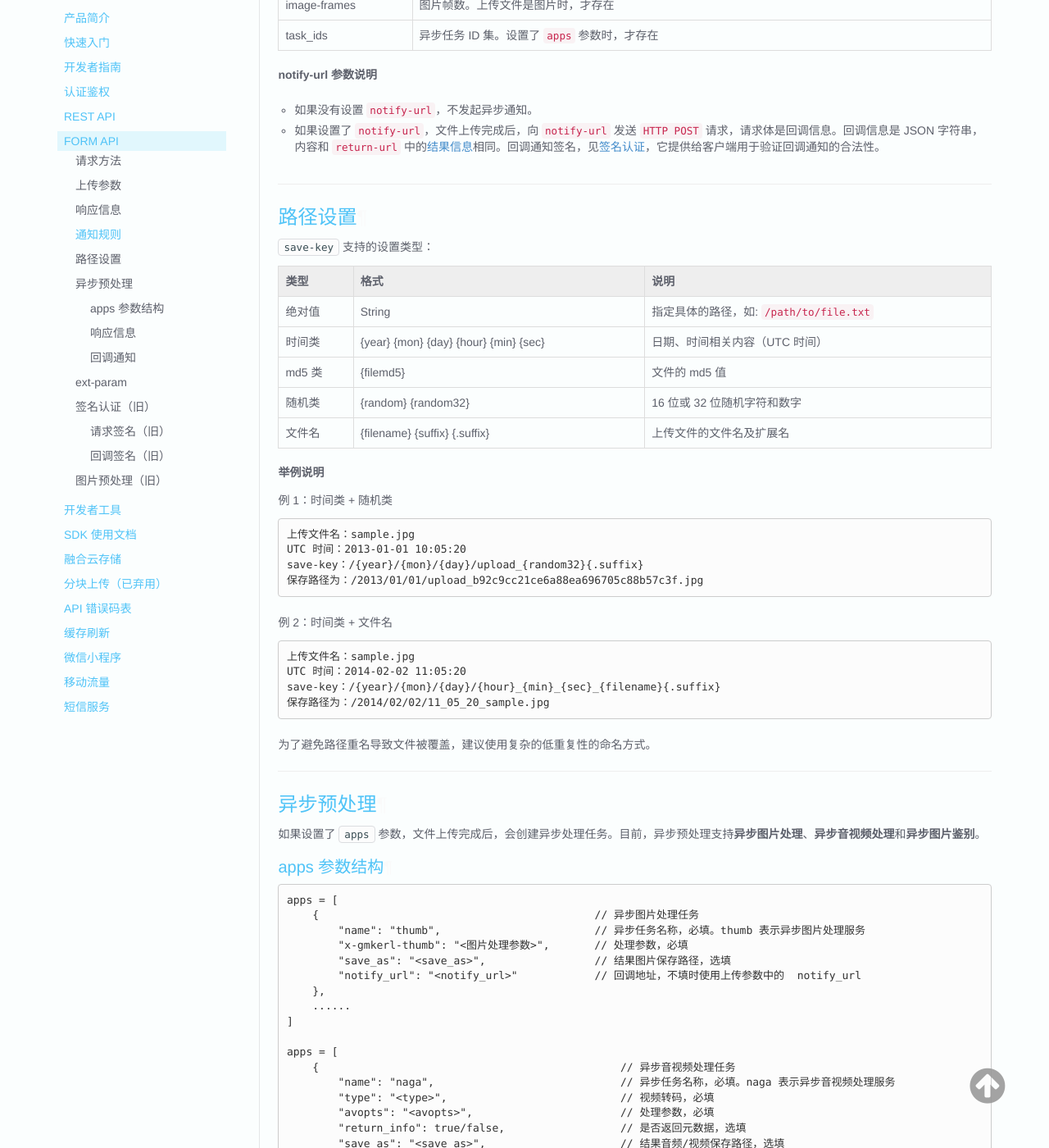
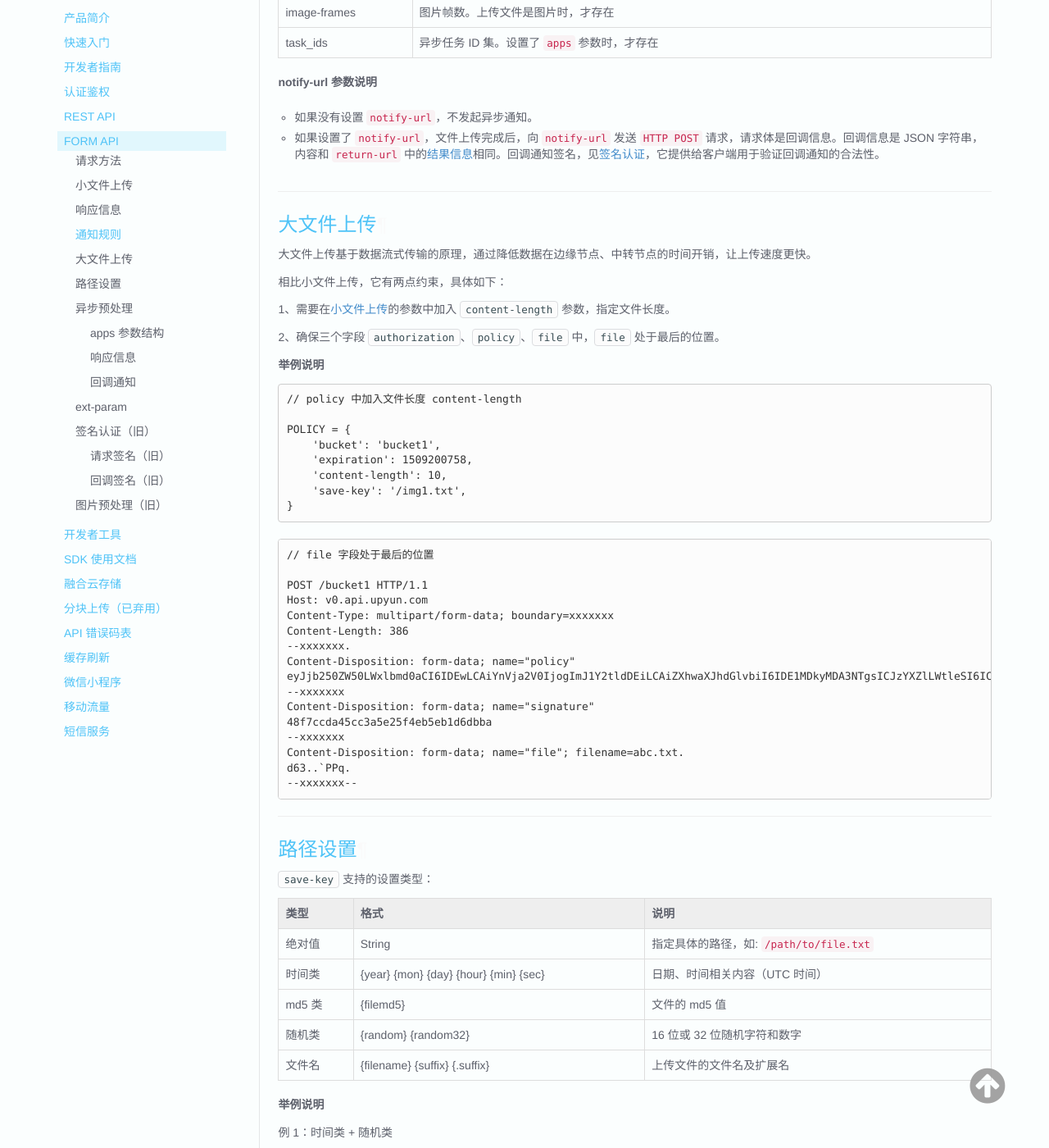
Before and after one commit to upyun/docs, an MkDocs documentation site: the page built from sources/api/form_api.md, in a window 1280 px wide and 1400 px high, scrolled down 3185 px. Shown: the whole window at 82% size. Built offline with MkDocs 1.6.1, drawn with Linux system fonts in a browser that asks for light colours; old or Windows-style settings are respelled for this version of MkDocs; some of the changed text lies outside the part shown.

````diff
--- a/sources/api/form_api.md
+++ b/sources/api/form_api.md
@@ -59,7 +59,9 @@ curl http://v0.api.upyun.com/<bucket> \
 ---------
 
 <a name="upload_args"></a>
-## 上传参数
+## 小文件上传
+
+文件大小超过 100M 后，建议使用[大文件上传](#form_big_file_upload)；移动端或者弱网环境上传，推荐使用 [REST API 断点续传上传](/api/rest_api/#Multi_upload)。
 
 | 参数           		| 必选 	| 说明                                           					|
 |-----------------------|-------|-------------------------------------------------------------------|
@@ -135,6 +136,51 @@ http://yourdomain.com/return/?code=200&message=ok&url=%2F2011%2F12%2Ffd0e30047f8
 
 * 如果没有设置 `notify-url`，不发起异步通知。
 * 如果设置了 `notify-url`，文件上传完成后，向 `notify-url` 发送 `HTTP POST` 请求，请求体是回调信息。回调信息是 JSON 字符串，内容和 `return-url` 中的[结果信息](#notify_return)相同。回调通知签名，见[签名认证](/api/authorization/#header)，它提供给客户端用于验证回调通知的合法性。
+
+---------
+
+<a name="form_big_file_upload"></a>
+## 大文件上传
+
+大文件上传基于数据流式传输的原理，通过降低数据在边缘节点、中转节点的时间开销，让上传速度更快。
+
+相比小文件上传，它有两点约束，具体如下：
+
+1、需要在[小文件上传](#upload_args)的参数中加入 `content-length` 参数，指定文件长度。
+
+2、确保三个字段 `authorization`、`policy`、`file` 中，`file` 处于最后的位置。
+
+**举例说明**
+
+```
+// policy 中加入文件长度 content-length
+
+POLICY = {
+    'bucket': 'bucket1',
+    'expiration': 1509200758,
+    'content-length': 10,
+    'save-key': '/img1.txt',
+}
+```
+
+```
+// file 字段处于最后的位置
+
+POST /bucket1 HTTP/1.1
+Host: v0.api.upyun.com
+Content-Type: multipart/form-data; boundary=xxxxxxx
+Content-Length: 386
+--xxxxxxx.
+Content-Disposition: form-data; name="policy"
+eyJjb250ZW50LWxlbmd0aCI6IDEwLCAiYnVja2V0IjogImJ1Y2tldDEiLCAiZXhwaXJhdGlvbiI6IDE1MDkyMDA3NTgsICJzYXZlLWtleSI6ICIvaW1nMS50eHQifQ==
+--xxxxxxx
+Content-Disposition: form-data; name="signature"
+48f7ccda45cc3a5e25f4eb5eb1d6dbba
+--xxxxxxx
+Content-Disposition: form-data; name="file"; filename=abc.txt.
+d63..`PPq.
+--xxxxxxx--
+```
 
 ---------
 
````
Also changed, not shown: other parts of sources/api/form_api.md (+0 -1 lines), sources/api/rest_api.md (+1 -1 lines), sources/cloud/image.md (+4 -2 lines), sources/cloud/unzip.md (+1 -1 lines).
